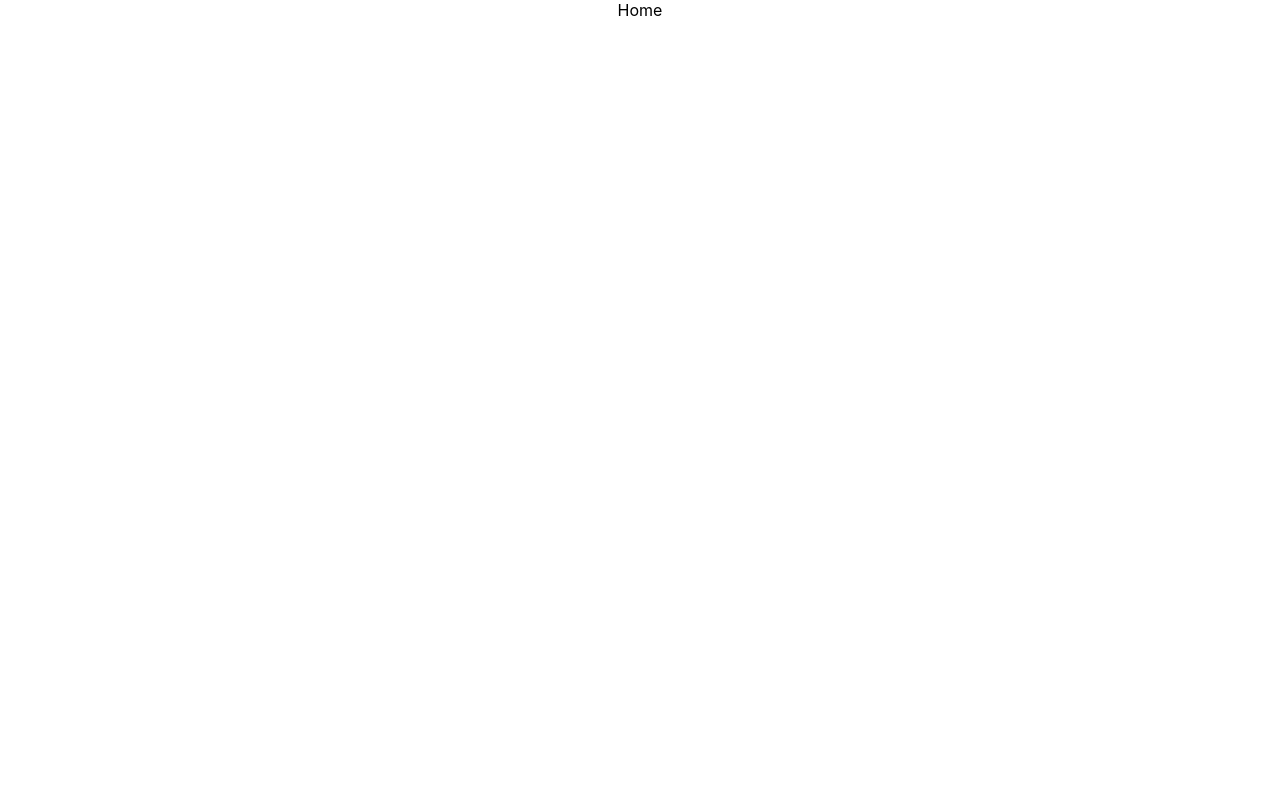
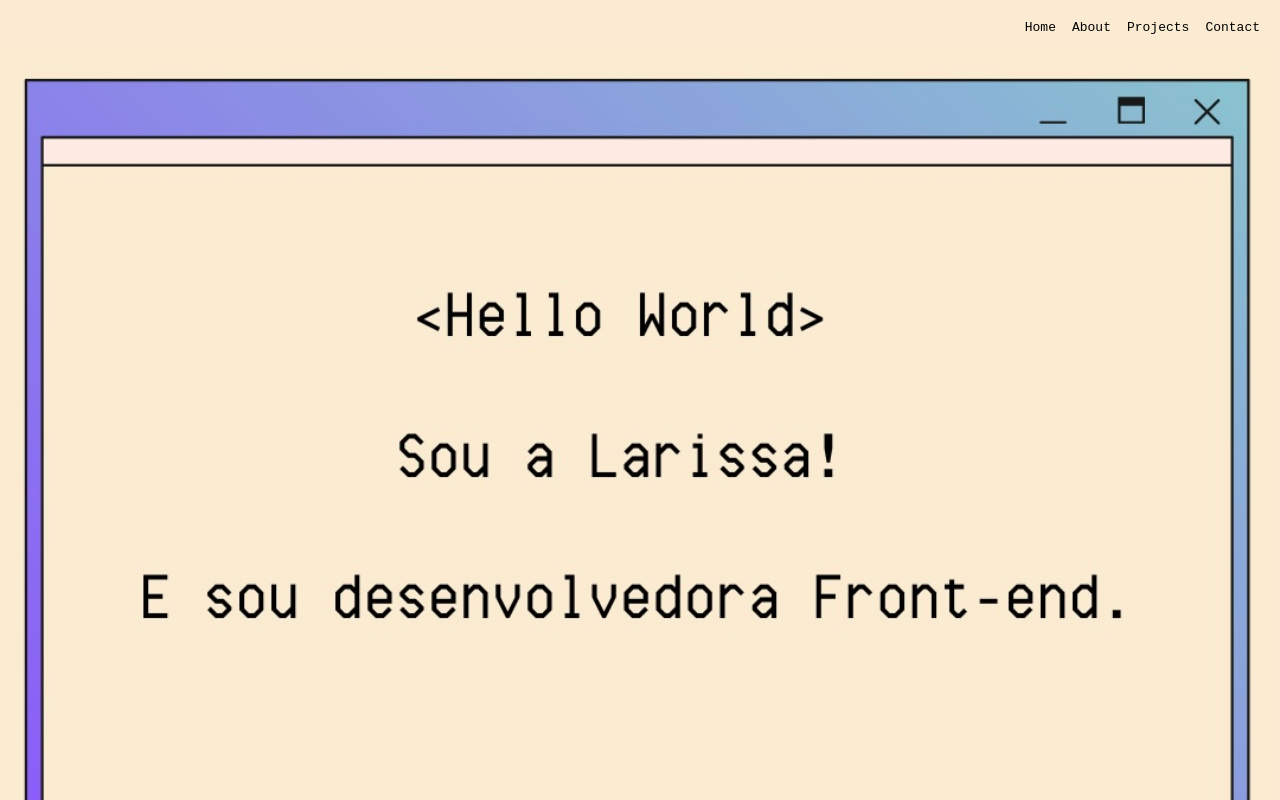
Before and after one commit to larirga/larirga-portifolio, a React (Create React App) app: page / in a window 1280 px wide. Shown: the top 800 px of the page. Built offline with nearby package versions, Linux system fonts and the light colour scheme.

Commit message:
Add home with image and about title

```diff
--- a/src/App.css
+++ b/src/App.css
@@ -1,38 +1,51 @@
 .App {
   text-align: center;
+  background-color: #fbebd2;
+  font-family: monospace;
 }
 
-.App-logo {
-  height: 40vmin;
-  pointer-events: none;
+.header {
+  display: flex;
+  justify-content: flex-end;
+  margin-right: 20px;
 }
 
-@media (prefers-reduced-motion: no-preference) {
-  .App-logo {
-    animation: App-logo-spin infinite 20s linear;
+.header ul {
+  list-style: none;
+  display: flex;
+  margin-top: 20px;
+}
+
+.header li {
+  margin-left: 1rem;
+}
+
+a {
+  text-decoration: none;
+  color: black;
+}
+
+.home-image {
+  width: 800px;
+}
+
+.home-image {
+  width: 100%;
+  max-width: 800px;
+}
+
+@media (min-width: 768px) {
+  .home-image {
+    max-width: 1200px;
   }
 }
 
-.App-header {
-  background-color: #282c34;
-  min-height: 100vh;
-  display: flex;
-  flex-direction: column;
-  align-items: center;
-  justify-content: center;
-  font-size: calc(10px + 2vmin);
-  color: white;
+@media (min-width: 1200px) {
+  .home-image {
+    max-width: 1600px;
+  }
 }
 
-.App-link {
-  color: #61dafb;
+.about-title {
+  font-size: 40px;
 }
-
-@keyframes App-logo-spin {
-  from {
-    transform: rotate(0deg);
-  }
-  to {
-    transform: rotate(360deg);
-  }
-}
--- a/src/App.js
+++ b/src/App.js
@@ -1,11 +1,32 @@
-import { Route, Switch } from "react-router-dom";
+import { Link, Route, Switch } from "react-router-dom";
 import Home from './pages/Home';
 import About from './pages/About';
+import Projects from './pages/Projects';
+import Contact from './pages/Contact';
 import './App.css';
 
 function App() {
   return (
     <div className="App">
+      <div className="header">
+      <nav>
+        <ul>
+          <li>
+            <Link to="/">Home</Link>
+          </li>
+          <li>
+            <Link to="/About">About</Link>
+          </li>
+          <li>
+            <Link to="/Projects">Projects</Link>
+          </li>
+          <li>
+            <Link to="/Contact">Contact</Link>
+          </li>
+        </ul>
+      </nav>
+      </div>
+      <div>
       <Switch>
         <Route
           exact
@@ -17,7 +38,23 @@ function App() {
           path="/About"
           component={ About }
           />
+        <Route
+          exact
+          path="/Projects"
+          component={ Projects }
+          />
+        <Route
+          exact
+          path="/Contact"
+          component={ Contact }
+          />
       </Switch>
+      </div>
+      <div>
+        <footer>
+          <p>oi</p>
+        </footer>
+      </div>
     </div>
   );
 }
--- a/src/pages/About.jsx
+++ b/src/pages/About.jsx
@@ -2,6 +2,9 @@ import React from 'react'
 
 export default function About() {
   return (
-    <div>About</div>
+    <div className='about-title'>
+            <p> About </p>
+      {/* <img className="about-image" src={ about } alt="title" /> */}
+    </div>
   )
 }
--- /dev/null
+++ b/src/pages/Contact.jsx
@@ -0,0 +1,7 @@
+import React from 'react'
+
+export default function Contact() {
+  return (
+    <div>Contact</div>
+  )
+}
--- a/src/pages/Home.jsx
+++ b/src/pages/Home.jsx
@@ -1,7 +1,10 @@
 import React from 'react'
+import home_image from '../images/home_image.png'
 
 export default function Home() {
   return (
-    <div>Home</div>
+    <div>
+      <img className="home-image" src={ home_image } alt="home with apresentation" />
+    </div>
   )
 }
--- /dev/null
+++ b/src/pages/Projects.jsx
@@ -0,0 +1,7 @@
+import React from 'react'
+
+export default function Projects() {
+  return (
+    <div>Projects</div>
+  )
+}
```
Also changed, not shown: src/images/foto-perfil.jpg (added), src/images/home_image.png (added), 3 other files (tests, documents, lock files or other folders).
